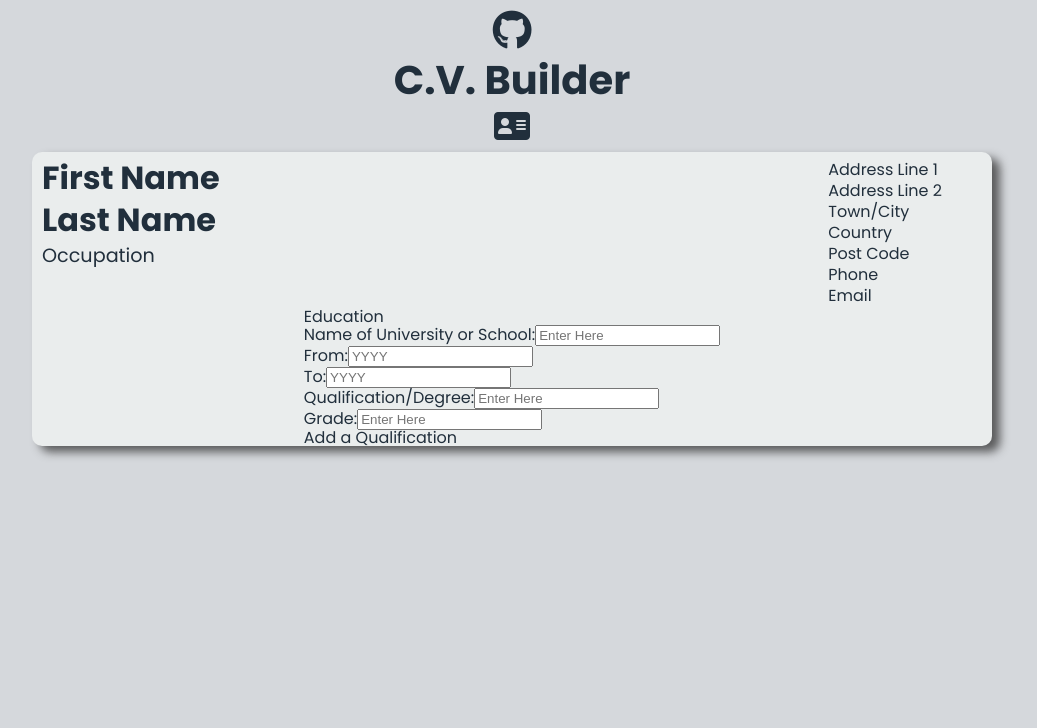
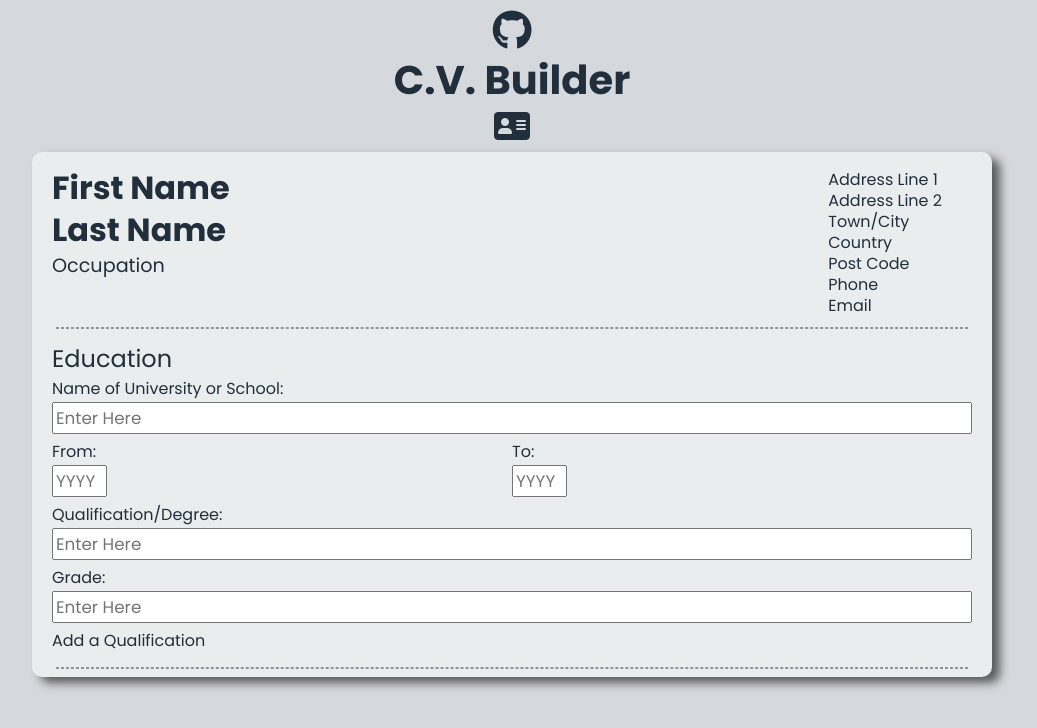
Before and after one commit to beast88/cv-builder, a React (Create React App) app: page / in a window 1280 px wide. Shown: the top 728 px of the page, without its empty margins (128-1165 px from the left). Built offline with nearby package versions, Linux system fonts and the light colour scheme.

Commit message:
Styles implemented for the education form

```diff
--- a/public/styles.css
+++ b/public/styles.css
@@ -6,6 +6,11 @@ body {
 	background: #D5D8DC;
 	font-family: 'Poppins', sans-serif;
 	color: #212F3C;
+}
+
+hr {
+	border: 1px dashed rgba(15, 16, 21, 0.4);
+	width: 95%;
 }
 
 a {
@@ -60,7 +65,7 @@ main {
 }
 
 .personal-info {
-	padding: 10px 0 0 10px;
+	padding: 20px 0 0 20px;
 }
 
 .personal-info * {
@@ -84,7 +89,7 @@ main {
 }
 
 .contact {
-	padding: 10px 50px 0 0;
+	padding: 20px 50px 0 0;
 }
 
 .contact * {
@@ -97,3 +102,43 @@ main {
 	font-size: 1rem;
 	width: 130px;
 }
+
+.education {
+	width: 100%;
+	padding: 10px 20px 10px 20px;
+}
+
+.education h3 {
+	font-size: 1.5rem;
+	padding-bottom: 10px;
+}
+
+.education-form {
+	display: flex;
+	flex-direction: column;
+	flex-flow: row wrap;
+}
+
+.form-control {
+	width: 100%;
+	padding-bottom: 10px;
+	display: flex;
+	flex-direction: column;
+}
+
+.form-control.w-50 {
+	width: 50%;
+}
+
+.form-control label {
+	margin-bottom: 5px;
+}
+
+.form-control input {
+	font-family: inherit;
+	font-size: 1.05rem;
+}
+
+.form-control.w-50 input {
+	width: 55px;
+}
--- a/src/Components/Education.js
+++ b/src/Components/Education.js
@@ -30,7 +30,7 @@ class Education extends Component{
 						/>
 					</div>
 
-					<div className="form-control">
+					<div className="form-control w-50">
 						<label for="from">From:</label>
 						<input
 							type="text"
@@ -39,7 +39,7 @@ class Education extends Component{
 						/>
 					</div>
 
-					<div className="form-control">
+					<div className="form-control w-50">
 						<label for="to">To:</label>
 						<input
 							type="text"
--- a/src/Components/Resume.js
+++ b/src/Components/Resume.js
@@ -6,7 +6,9 @@ const Resume = () => {
 	return (
 		<main>
 			<Personal />
+			<hr />
 			<Education />
+			<hr />
 		</main>
 	)
 }
```
Also changed, not shown: 1 other file (tests, documents, lock files or other folders).
